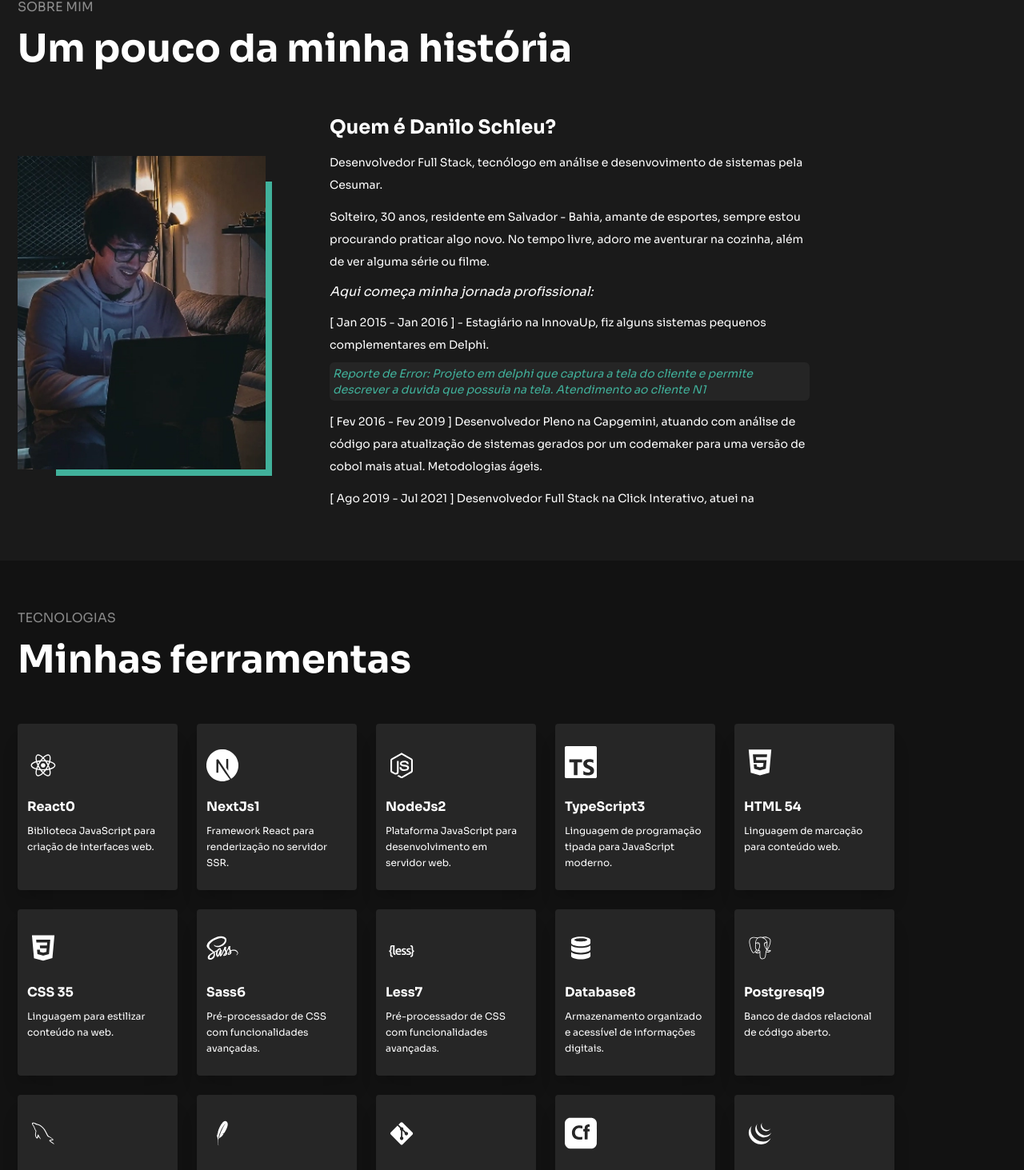
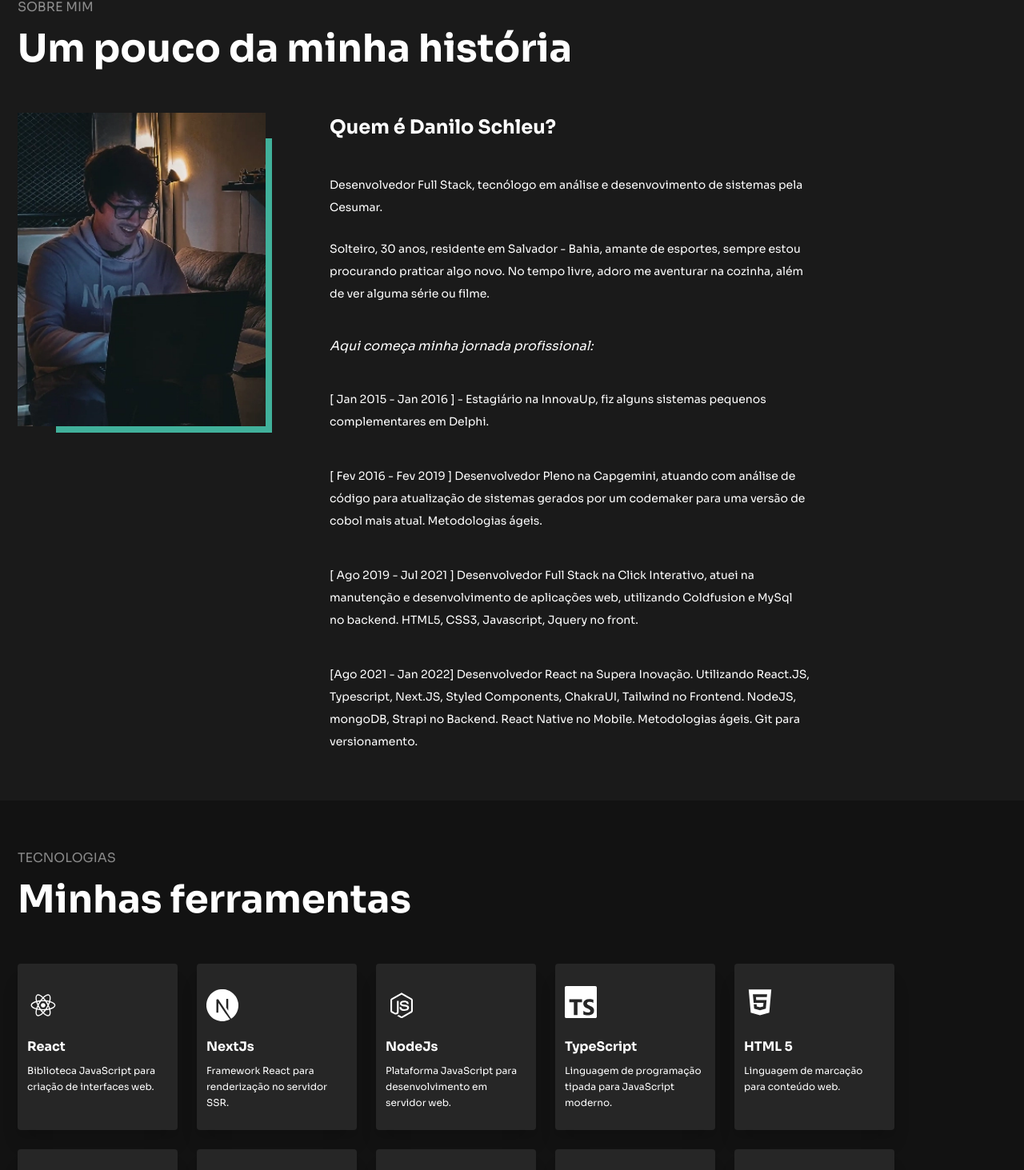
Before and after one commit to schleu/portfolio, a React (Vite) app: page / in a window 1280 px wide. Shown: the part 3035-4498 px from the top of the page at 80% size. Built offline with nearby package versions, Linux system fonts and the light colour scheme.

Commit message:
fix: layout

```diff
--- a/src/pages/Home/components/About/index.tsx
+++ b/src/pages/Home/components/About/index.tsx
@@ -17,7 +17,7 @@
       section="Sobre mim"
       id={ScrollIds.ABOUT}
     >
-      <div className="flex flex-col sm:flex-row gap-6 sm:gap-20 sm:items-center">
+      <div className="flex flex-col sm:flex-row gap-6 sm:gap-20 sm:items-start">
         <div
           className={classNames(
             "w-[255px] sm:w-[310px] h-[322px] sm:h-[392px] bg-dark-300 relative",
@@ -30,24 +30,28 @@
               "border-primary bg-primary",
               "w-[212px] h-[278px] top-[3.2rem] left-[3.2rem]",
               "sm:w-[270px] sm:h-[368px] sm:top-8 sm:left-12",
-              "transition-all ease-in-out duration-700",
-              "sm:hover:h-[575px]"
+              "transition-all ease-in-out duration-700"
             )}
           />
           <img
             src={ProfileImage}
-            className={classNames("h-full w-full object-cover z-20 absolute ")}
+            className={classNames(
+              "h-full w-full object-cover z-20 absolute hover:scale-110 transition-all duration-700 ease-in-out"
+            )}
             alt="Foto do Danilo usando um casaco rosa escrito NASA, utilizando um notebook."
           />
         </div>
-        <div className="flex flex-col gap-6 sm:gap-16 max-w-[800px] text-dark-100 h-[500px] overflow-y-scroll pr-4 animate-fadeIn ">
-          <div className="flex flex-col gap-3 ">
+
+        <div className="flex flex-col gap-6 sm:gap-16 max-w-[800px] text-dark-100 h-screen overflow-y-scroll pr-4 animate-fadeIn ">
+          <div className="flex flex-col gap-10 ">
             <h3 className="font-bold text-2xl leading-9">
               Quem é Danilo Schleu?
             </h3>
+
+            <div className="flex flex-col gap-6">
               <Paragraph>
-              Desenvolvedor Full Stack, tecnólogo em análise e desenvovimento de
-              sistemas pela Cesumar.
+                Desenvolvedor Full Stack, tecnólogo em análise e desenvovimento
+                de sistemas pela Cesumar.
               </Paragraph>
 
               <Paragraph>
@@ -58,6 +62,7 @@
                   filme.
                 </span>
               </Paragraph>
+            </div>
 
             <i>Aqui começa minha jornada profissional:</i>
 
@@ -67,6 +72,7 @@
                 sistemas pequenos complementares em Delphi.
                 <div
                   className={classNames(
+                    "hidden",
                     "text-primary overflow-hidden bg-white/5 p-1 rounded-md",
                     "transition-all duration-1000 ease-in-out ",
                     showMore ? "text-sm" : "text-[0px] w-0 hidden"
@@ -96,10 +102,11 @@
               Javascript, Jquery no front.
               <div
                 className={classNames(
+                  "hidden",
                   "text-primary bg-white/5 p-2 rounded-md",
                   "transition-all duration-1000 ease-in-out",
                   showMore
-                    ? "h-[100px]  overflow-y-auto"
+                    ? "h-fit overflow-y-auto"
                     : "h-0 overflow-hidden w-0 p-0"
                 )}
               >
@@ -134,9 +141,10 @@
               versionamento.
               <div
                 className={classNames(
+                  "hidden",
                   "text-primary overflow-hidden bg-white/5 p-2 rounded-md",
                   "transition-all duration-1000 ease-in-out overflow-y-auto",
-                  showMore ? "h-[100px]" : "h-0 overflow-hidden w-0 p-0"
+                  showMore ? "h-fit" : "h-0 overflow-hidden w-0 p-0"
                 )}
               >
                 <Project
@@ -174,9 +182,10 @@
               Components. Metodologias ágeis. Git para versionamento.
               <div
                 className={classNames(
+                  "hidden",
                   "text-primary overflow-hidden bg-white/5 p-2 rounded-md",
                   "transition-all duration-1000 ease-in-out overflow-y-auto",
-                  showMore ? "h-[100px]" : "h-0 w-0 p-0 overflow-hidden "
+                  showMore ? "h-fit" : "h-0 w-0 p-0 overflow-hidden "
                 )}
               >
                 <Project title="Eventix" description="Ticketeria" />
@@ -193,12 +202,14 @@
 
             {/* Hiperbanco */}
             <Paragraph>
-              [Abr 2023 - Atualmente] Desenvolvedor Pleno no Hiperbanco.
+              Desenvolvedor Pleno no Hiperbanco. <br />
+              [Abr 2023 - Atualmente]
               <div
                 className={classNames(
+                  "hidden",
                   "text-primary overflow-hidden bg-white/5 p-2 rounded-md",
                   "transition-all duration-1000 ease-in-out overflow-y-auto",
-                  showMore ? "h-[100px]" : "h-0 w-0 p-0 overflow-hidden "
+                  showMore ? "h-fit" : "h-0 w-0 p-0 overflow-hidden "
                 )}
               >
                 <Project
--- a/src/pages/Home/components/Skills/index.tsx
+++ b/src/pages/Home/components/Skills/index.tsx
@@ -76,7 +76,7 @@
   >
     <div className="w-8 sm:w-10 h-8 sm:h-10">{icon}</div>
     <div className="flex flex-col justify-start items-start gap-2 text-dark-100">
-      <div className="font-bold text-base">{title + index}</div>
+      <div className="font-bold text-base">{title}</div>
       <div className="font-normal text-xs leading-5 h-16">{description}</div>
     </div>
   </div>
```
Also changed, not shown: public/robots.txt (added), 2 other files (tests, documents, lock files or other folders). Lines whose indentation alone changed are shown as unchanged.
